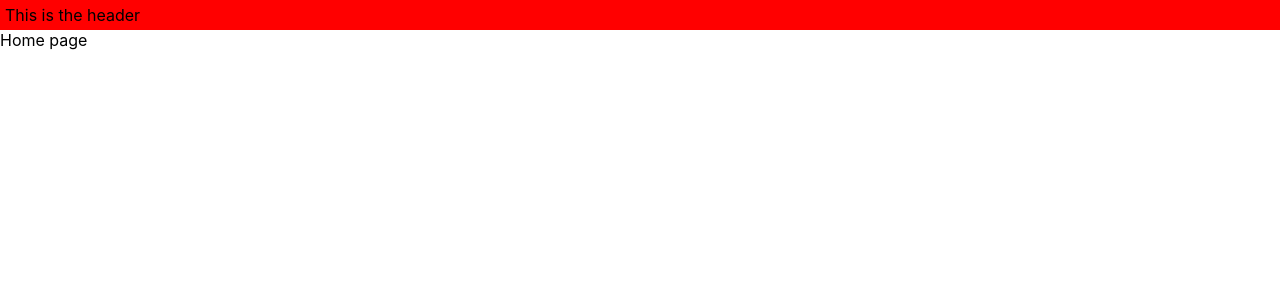
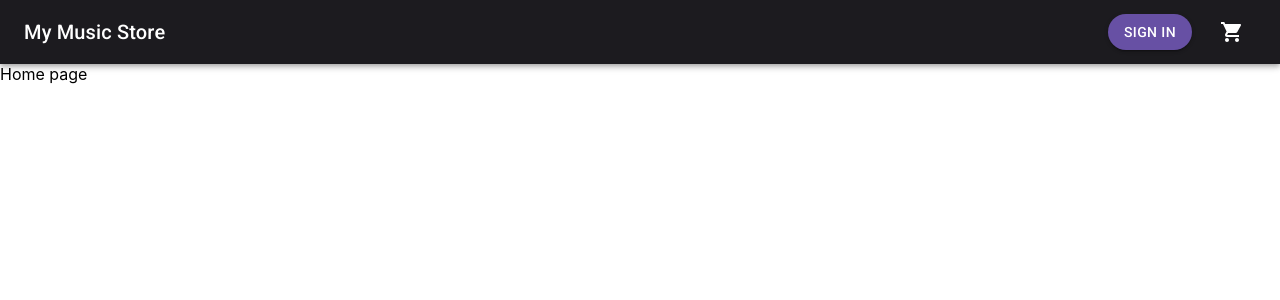
Before and after one commit to WDI-301/my-music-store-4, a React (Create React App) app: page / in a window 1280 px wide. Shown: the top 300 px of the page. Built offline with nearby package versions, Linux system fonts and the light colour scheme.

Commit message:
Added header and Installed material UI for the first time

```diff
--- a/package.json
+++ b/package.json
@@ -3,6 +3,10 @@
   "version": "0.1.0",
   "private": true,
   "dependencies": {
+    "@emotion/react": "^11.9.0",
+    "@emotion/styled": "^11.8.1",
+    "@mui/icons-material": "^5.8.2",
+    "@mui/material": "^5.8.2",
     "@testing-library/jest-dom": "^5.16.4",
     "@testing-library/react": "^13.3.0",
     "@testing-library/user-event": "^13.5.0",
--- a/public/index.html
+++ b/public/index.html
@@ -24,6 +24,10 @@
       work correctly both with client-side routing and a non-root public URL.
       Learn how to configure a non-root public URL by running `npm run build`.
     -->
+    <link
+      rel="stylesheet"
+      href="https://fonts.googleapis.com/css?family=Roboto:300,400,500,700&display=swap"
+    />
     <title>React App</title>
   </head>
   <body>
--- a/src/App.js
+++ b/src/App.js
@@ -1,10 +1,13 @@
+import CustomThemeProvider from './components/CustomThemeProvider';
 import Layout from './components/Layout';
 
 function App() {
   return (
-    <Layout>
-      Home page
-    </Layout>
+    <CustomThemeProvider>
+      <Layout>
+        Home page
+      </Layout>
+    </CustomThemeProvider>
   );
 }
 
--- /dev/null
+++ b/src/components/CustomThemeProvider.js
@@ -0,0 +1,37 @@
+import { createTheme, ThemeProvider } from "@mui/material";
+
+const PURPLE = '#6750A4';
+const BLACK = '#1C1B1F';
+
+const THEME = createTheme({
+  palette: {
+    primary: {
+      main: PURPLE,
+    },
+    secondary: {
+      main: BLACK,
+    },
+  },
+
+  components: {
+    MuiButton: {
+      styleOverrides: {
+        root: {
+          borderRadius: '25px',
+        }
+      }
+    }
+  }
+});
+
+const CustomThemeProvider = (props) => {
+  const { children } = props;
+
+  return (
+  <ThemeProvider theme={THEME}>
+    {children}
+  </ThemeProvider>
+  )
+}
+
+export default CustomThemeProvider;
--- /dev/null
+++ b/src/components/Header.js
@@ -0,0 +1,27 @@
+import ShoppingCartIcon from '@mui/icons-material/ShoppingCart';
+import { AppBar, Button, IconButton, Toolbar, Typography } from "@mui/material";
+import { Box } from "@mui/system";
+
+const Header = () => {
+  return (
+    <AppBar position="static" color="secondary">
+        <Toolbar>
+          <Typography variant="h6" component="div" sx={{ flexGrow: 1 }}>
+            My Music Store
+          </Typography>
+          <Box mr={2}>
+            <Button variant="contained" color="primary">Sign In</Button>
+          </Box>
+          <IconButton
+            size="large"
+            aria-label="Go to shopping cart"
+            color="inherit"
+          >
+            <ShoppingCartIcon />
+          </IconButton>
+        </Toolbar>
+      </AppBar>
+  )
+};
+
+export default Header;
--- a/src/components/Layout.js
+++ b/src/components/Layout.js
@@ -1,20 +1,12 @@
 import React from 'react';
+import Header from './Header';
 
 const Layout = (props) => {
   const { children } = props;
 
-  console.log('children: ', children)
-
-
   return (
     <div>
-      <header style={{
-        background: 'red',
-        width: '100%',
-        padding: '5px',
-      }}>
-        This is the header
-      </header>
+      <Header />
       <div>
         {children}
       </div>
```
Also changed, not shown: 1 other file (tests, documents, lock files or other folders).
